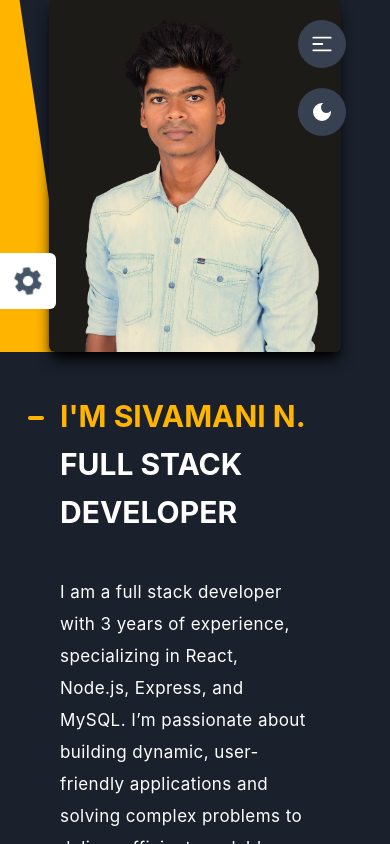
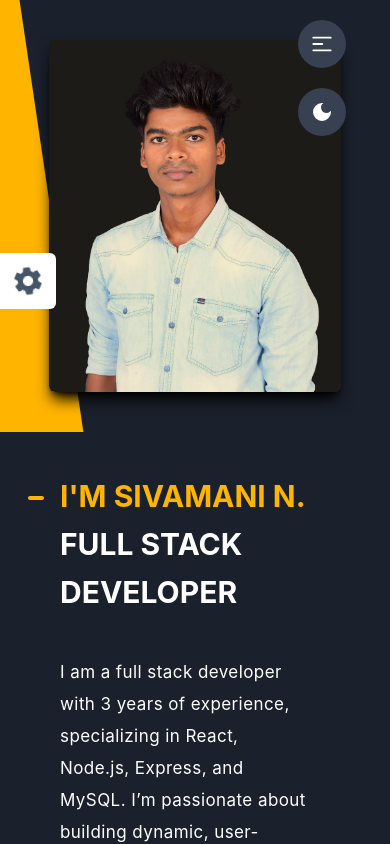
Before and after one commit to 5maurosivamani/portfolio, a React (Vite) app: page / in a window 390 px wide. Built offline with nearby package versions, Linux system fonts and the light colour scheme.

Commit message:
fix:add the spacing around profile image

```diff
--- a/src/pages/Home.jsx
+++ b/src/pages/Home.jsx
@@ -19,7 +19,7 @@ function Home() {
       <div className="flex h-full flex-col lg:flex-row">
         <div className="bg-light-primary  h-full w-full clip-custom absolute top-0 left-0 -z-[1]"></div>
         <div className="bg-white dark:bg-dark-primary h-full w-full absolute top-0 left-0 -z-[2]"></div>
-        <div className="md:h-full lg:w-1/2 ">
+        <div className="md:h-full lg:w-1/2 my-10 lg:my-0">
           <div className="lg:w-4/5 h-full rounded-md  flex justify-center items-center">
             <div className="w-3/4 sm:w-2/4 md:w-2/5 lg:w-3/4 relative">
               <img
```
